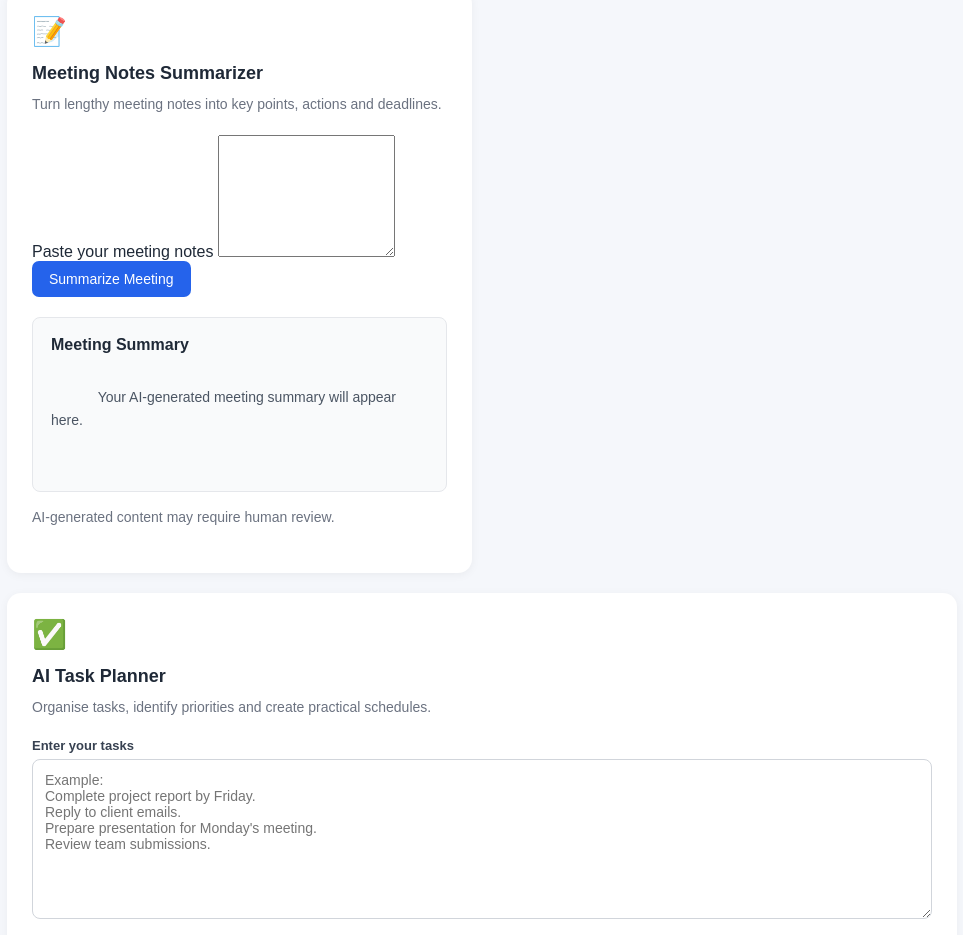
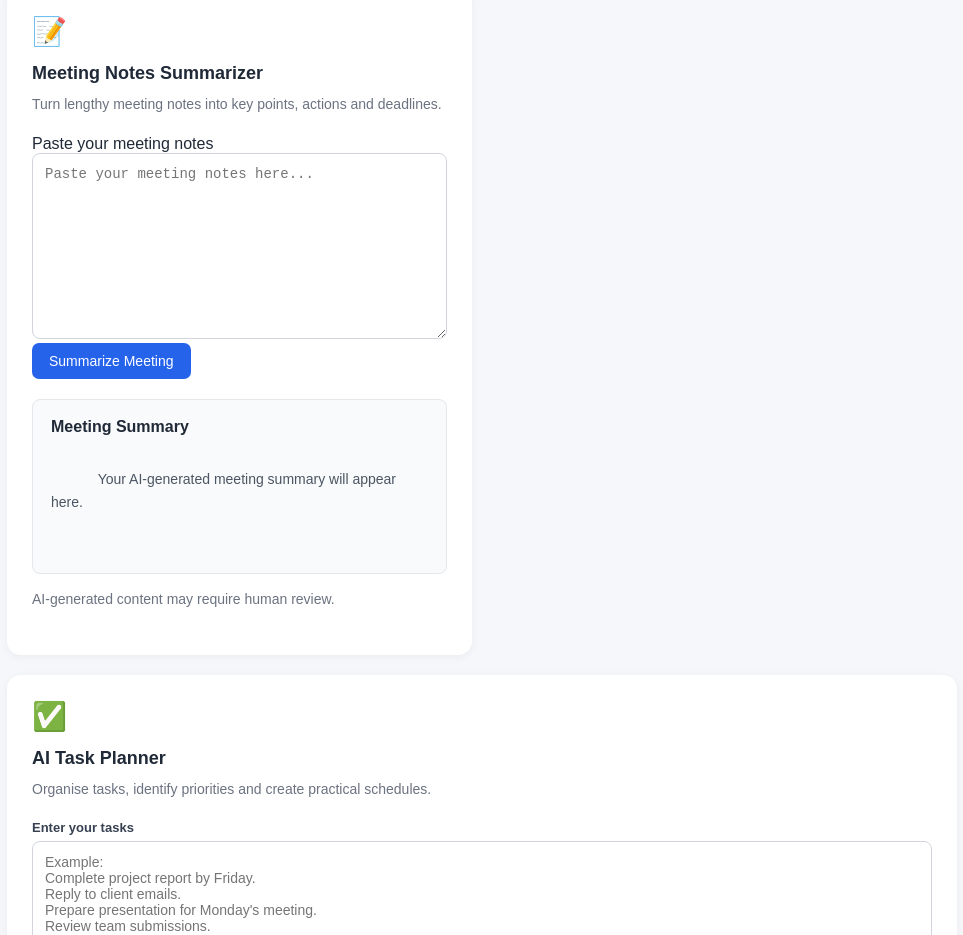
Before and after one commit to Remofilwe-Lekaba/AI-Workplace-Productivity-Assistant, a plain HTML site: page index.html in a window 1280 px wide. Shown: the part 1039-1974 px from the top of the page, without its empty margins (288-1251 px from the left). Drawn offline with Linux system fonts and the light colour scheme.

Commit message:
Fix Meeting Notes input field
Updated textarea for meeting notes with new styles and attributes.

```diff
--- a/index.html
+++ b/index.html
@@ -132,7 +132,12 @@
 
     <label for="meeting-notes">Paste your meeting notes</label>
 
-    <textarea id="meeting-notes" rows="8"></textarea>
+    <textarea
+    id="meeting-notes"
+    rows="10"
+    style="width: 100%; min-height: 180px; padding: 12px; background: white; color: #111827; border: 1px solid #d1d5db; border-radius: 8px; font-size: 14px; resize: vertical;"
+    placeholder="Paste your meeting notes here..."
+></textarea>
 
 
 
```
